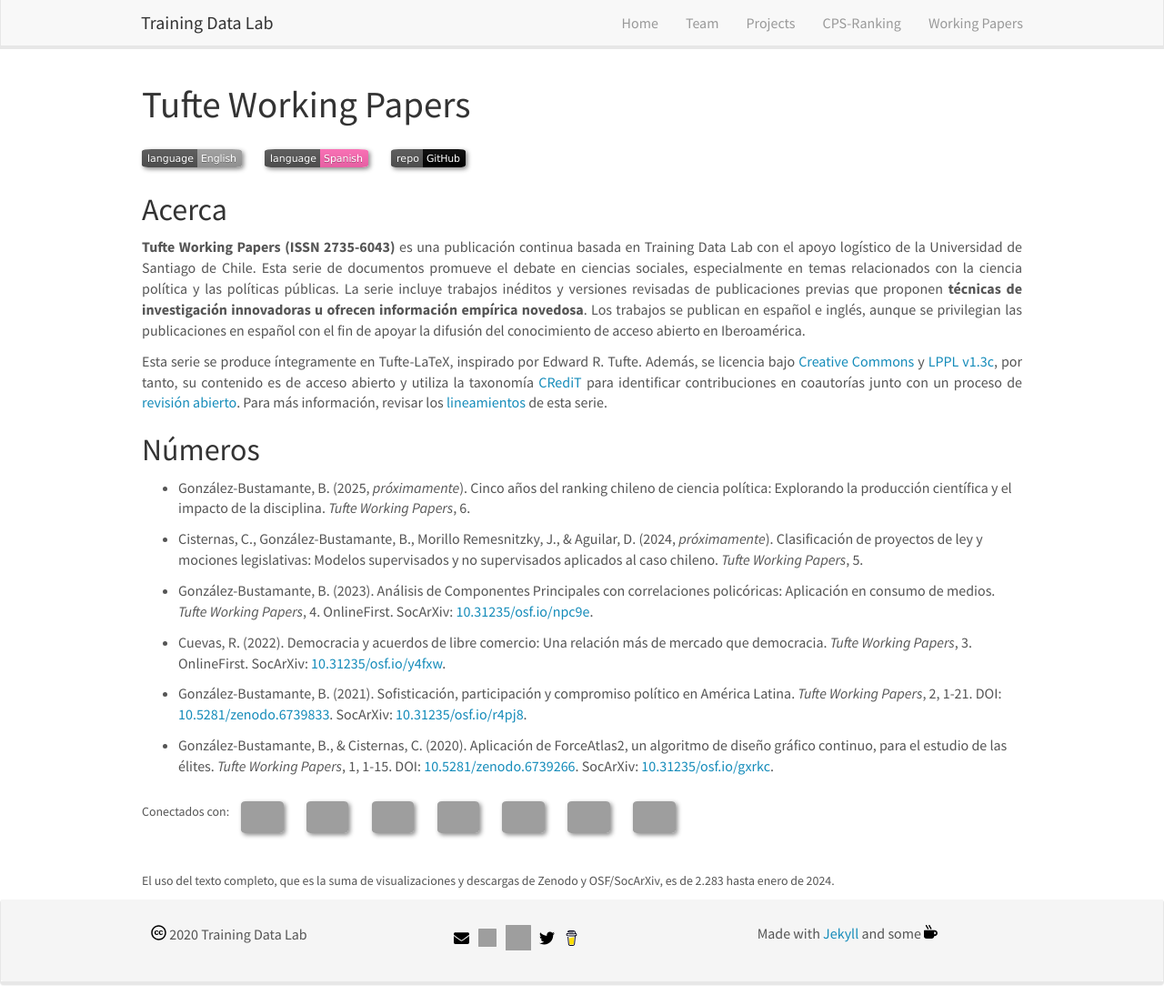
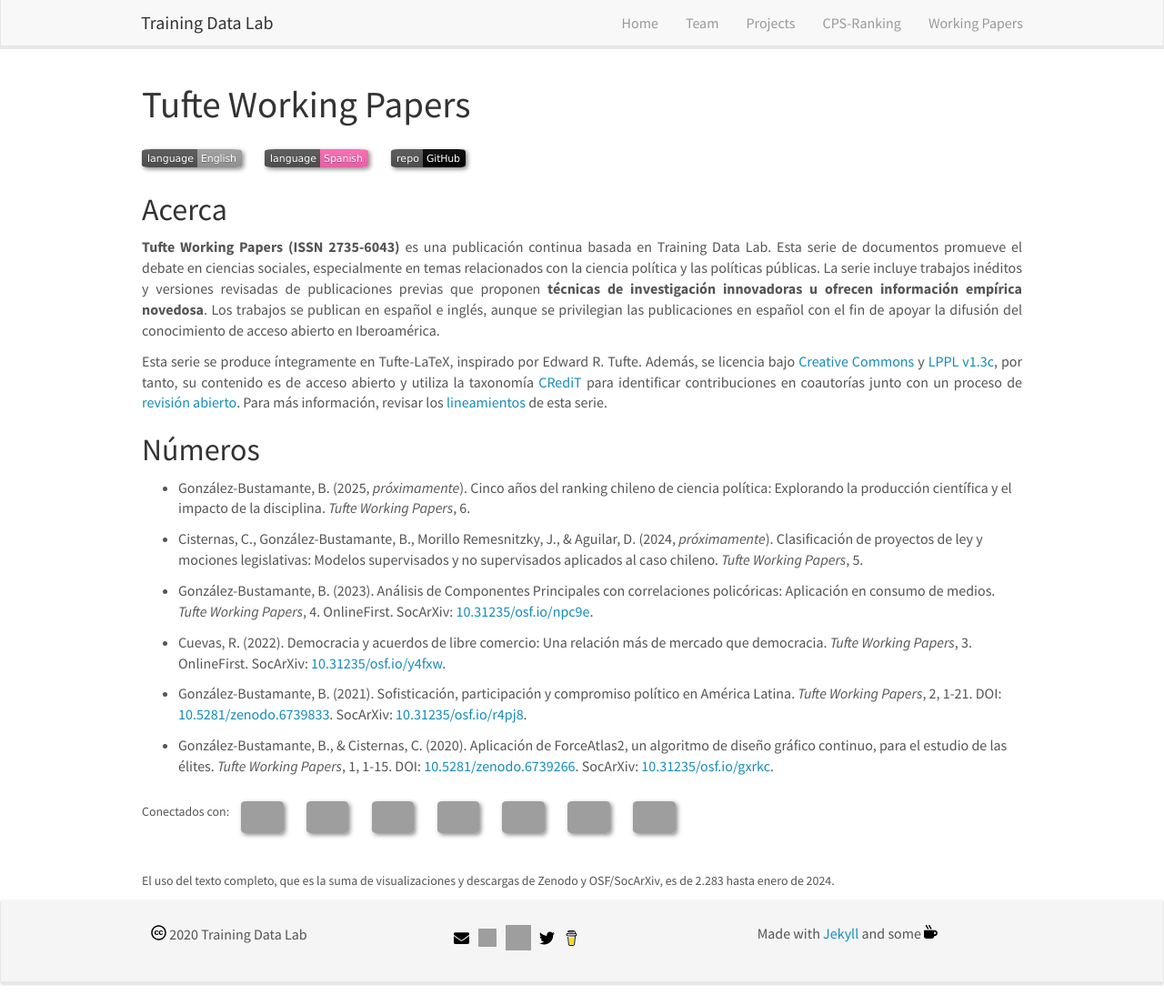
Before and after one commit to training-datalab/old-training-datalab.com, a Jekyll site: the page built from _pages/tufte-working-papers-spanish.md, in a window 1280 px wide and 1105 px high. Shown: the whole window at 91% size. Built offline with Jekyll 4.4.1, drawn with Linux system fonts in a browser that asks for light colours; nearby versions of some CDN libraries.

Commit message:
Update tufte-working-papers-spanish.md
Co-Authored-By: jaquelin Morillo <91754541+JaquelinMorillo@users.noreply.github.com>
Co-Authored-By: Antonia Rebolledo <139165914+AntoRebolledo@users.noreply.github.com>

```diff
--- a/_pages/tufte-working-papers-spanish.md
+++ b/_pages/tufte-working-papers-spanish.md
@@ -12,7 +12,7 @@
 
 ## Acerca
 
-<p align=" justify"><b>Tufte Working Papers (ISSN 2735-6043)</b> es una publicación continua basada en Training Data Lab con el apoyo logístico de la Universidad de Santiago de Chile. Esta serie de documentos promueve el debate en ciencias sociales, especialmente en temas relacionados con la ciencia política y las políticas públicas. La serie incluye trabajos inéditos y versiones revisadas de publicaciones previas que proponen <strong>técnicas de investigación innovadoras u ofrecen información empírica novedosa</strong>. Los trabajos se publican en español e inglés, aunque se privilegian las publicaciones en español con el fin de apoyar la difusión del conocimiento de acceso abierto en Iberoamérica.</p>
+<p align=" justify"><b>Tufte Working Papers (ISSN 2735-6043)</b> es una publicación continua basada en Training Data Lab. Esta serie de documentos promueve el debate en ciencias sociales, especialmente en temas relacionados con la ciencia política y las políticas públicas. La serie incluye trabajos inéditos y versiones revisadas de publicaciones previas que proponen <strong>técnicas de investigación innovadoras u ofrecen información empírica novedosa</strong>. Los trabajos se publican en español e inglés, aunque se privilegian las publicaciones en español con el fin de apoyar la difusión del conocimiento de acceso abierto en Iberoamérica.</p>
 
 <p align=" justify">Esta serie se produce íntegramente en Tufte-LaTeX, inspirado por Edward R. Tufte. Además, se licencia bajo <a href="https://github.com/training-datalab/tufte-working-papers/blob/master/LICENSE-CC.md" target="_blank">Creative Commons</a> y <a href="https://github.com/training-datalab/tufte-working-papers/blob/master/LICENSE-LPPL.md" target="_blank">LPPL v1.3c</a>, por tanto, su contenido es de acceso abierto y utiliza la taxonomía <a href="/credit/">CRediT</a> para identificar contribuciones en coautorías junto con un proceso de <a href="/tufte-working-papers/open-review-spanish/">revisión abierto</a>. Para más información, revisar los <a href="/tufte-working-papers/guidelines-spanish/">lineamientos</a> de esta serie.</p>
 
```
